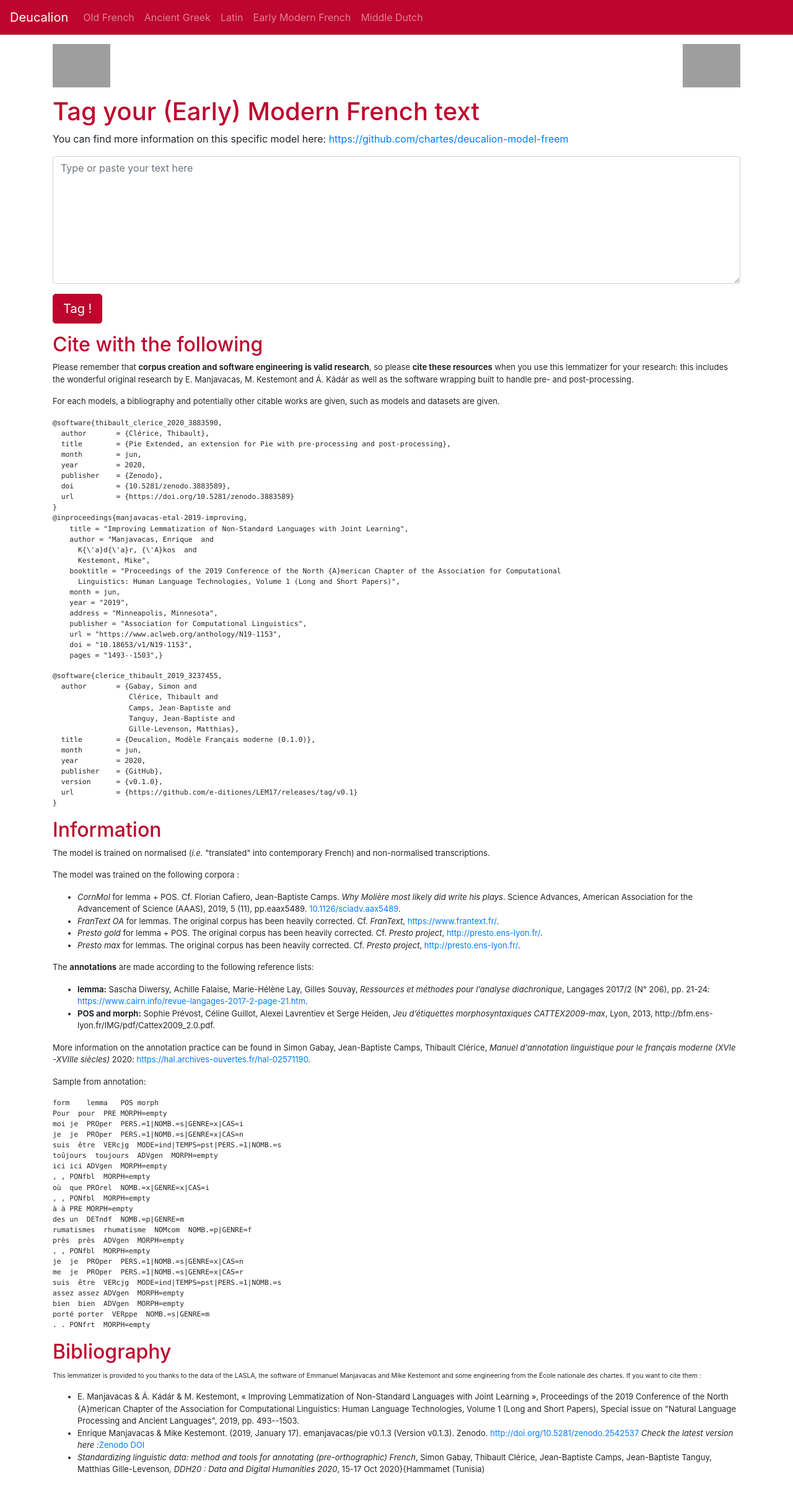
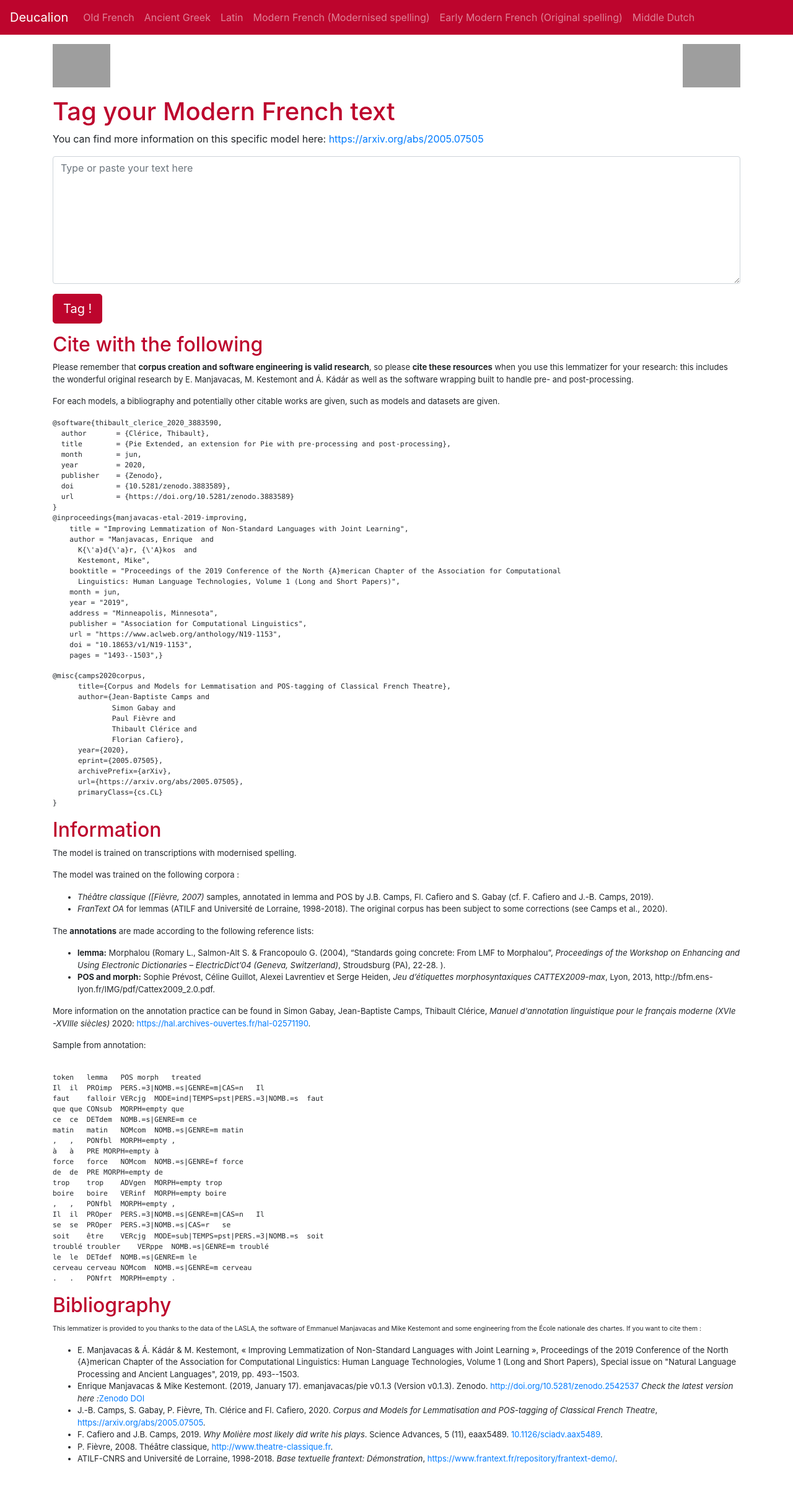
Before and after one commit to chartes/deucalion-chartes, a Flask app: page /freem in a window 1280 px wide. Shown: the whole page at 62% size. After the commit the page ends 2361 px from the top, so only its background shows below. Run offline with Flask 2, Linux system fonts and the light colour scheme; some libraries are stand-ins or nearby versions; grey boxes are pictures that could not be loaded.

Commit message:
added fr

```diff
--- a/app.py
+++ b/app.py
@@ -95,6 +95,10 @@ def fro():
 def grc():
     return render_template("grc.html")
 
+@app.route("/fr")
+def freem():
+    return render_template("fr.html")
+
 @app.route("/freem")
 def freem():
     return render_template("freem.html")
--- a/templates/container.html
+++ b/templates/container.html
@@ -37,7 +37,8 @@
             {{nav_link(".fro", "Old French")}}
             {{nav_link(".grc", "Ancient Greek")}}
             {{nav_link(".latin", "Latin")}}
-            {{nav_link(".freem", "Early Modern French")}}
+            {{nav_link(".fr", "Modern French (Modernised spelling)")}}
+            {{nav_link(".freem", "Early Modern French (Original spelling)")}}
             {{nav_link(".dum", "Middle Dutch")}}
         </ul>
       </div>
--- /dev/null
+++ b/templates/fr.html
@@ -0,0 +1,74 @@
+{% extends "container.html" %}
+{% from "macro.html" import form %}
+
+{%block cite_as %}
+<pre>
+@misc{camps2020corpus,
+      title={Corpus and Models for Lemmatisation and POS-tagging of Classical French Theatre},
+      author={Jean-Baptiste Camps and
+              Simon Gabay and
+              Paul Fièvre and
+              Thibault Clérice and
+              Florian Cafiero},
+      year={2020},
+      eprint={2005.07505},
+      archivePrefix={arXiv},
+      url={https://arxiv.org/abs/2005.07505},
+      primaryClass={cs.CL}
+}
+</pre>
+{% endblock %}
+
+
+{% block details %}
+<h2>Information</h2>
+<p>The model is trained on transcriptions with modernised spelling.</p>
+<p>The model was trained on the following corpora :</p>
+<ul class="incremental">
+  <li><em>Théâtre classique ([Fièvre, 2007)</em> samples, annotated in lemma and POS by J.B. Camps, Fl. Cafiero and S. Gabay (cf. F. Cafiero and J.-B. Camps, 2019).</li>
+  <li><em>FranText OA</em> for lemmas (ATILF and Université de Lorraine, 1998-2018). The original corpus has been subject to some corrections (see Camps et al., 2020).</li>
+</ul>
+<p>The <strong>annotations</strong> are made according to the following reference lists:</p>
+<ul class="incremental">
+  <li><strong>lemma:</strong> Morphalou (Romary L., Salmon-Alt S. & Francopoulo G. (2004), “Standards going concrete: From LMF to Morphalou”, <em>Proceedings of the Workshop on Enhancing and Using Electronic Dictionaries – ElectricDict’04 (Geneva, Switzerland)</em>, Stroudsburg (PA), 22-28. ).</li>
+<li><strong>POS and morph:</strong> Sophie Prévost, Céline Guillot, Alexei Lavrentiev et Serge Heiden, <em>Jeu d’étiquettes morphosyntaxiques CATTEX2009-max</em>, Lyon, 2013, http://bfm.ens-lyon.fr/IMG/pdf/Cattex2009_2.0.pdf.</li>
+</ul>
+<p>More information on the annotation practice can be found in Simon Gabay, Jean-Baptiste Camps, Thibault Clérice, <em>Manuel d'annotation linguistique pour le français moderne (XVIe -XVIIIe siècles)</em> 2020: <a href="https://hal.archives-ouvertes.fr/hal-02571190" class="uri">https://hal.archives-ouvertes.fr/hal-02571190</a>.</p>
+<p>Sample from annotation:</p>
+<pre class="tsv"><code>
+token   lemma   POS morph   treated
+Il  il  PROimp  PERS.=3|NOMB.=s|GENRE=m|CAS=n   Il
+faut    falloir VERcjg  MODE=ind|TEMPS=pst|PERS.=3|NOMB.=s  faut
+que que CONsub  MORPH=empty que
+ce  ce  DETdem  NOMB.=s|GENRE=m ce
+matin   matin   NOMcom  NOMB.=s|GENRE=m matin
+,   ,   PONfbl  MORPH=empty ,
+à   à   PRE MORPH=empty à
+force   force   NOMcom  NOMB.=s|GENRE=f force
+de  de  PRE MORPH=empty de
+trop    trop    ADVgen  MORPH=empty trop
+boire   boire   VERinf  MORPH=empty boire
+,   ,   PONfbl  MORPH=empty ,
+Il  il  PROper  PERS.=3|NOMB.=s|GENRE=m|CAS=n   Il
+se  se  PROper  PERS.=3|NOMB.=s|CAS=r   se
+soit    être    VERcjg  MODE=sub|TEMPS=pst|PERS.=3|NOMB.=s  soit
+troublé troubler    VERppe  NOMB.=s|GENRE=m troublé
+le  le  DETdef  NOMB.=s|GENRE=m le
+cerveau cerveau NOMcom  NOMB.=s|GENRE=m cerveau
+.   .   PONfrt  MORPH=empty .
+</code></pre>
+{% endblock %}
+
+
+{%block bibliography %}
+<li>J.-B. Camps, S. Gabay, P. Fièvre, Th. Clérice and Fl. Cafiero, 2020. <em>Corpus and Models for Lemmatisation and POS-tagging of Classical French Theatre</em>, <a href="https://arxiv.org/abs/2005.07505">https://arxiv.org/abs/2005.07505</a>.</li>
+<li>F. Cafiero and J.B. Camps, 2019. <em>Why Molière most likely did write his plays</em>. Science Advances, 5 (11), eaax5489. <a href="https://advances.sciencemag.org/content/5/11/eaax5489" class="uri">10.1126/sciadv.aax5489</a>.</li>
+<li>P. Fièvre, 2008. Théâtre classique, <a href="http://www.theatre-classique.fr">http://www.theatre-classique.fr</a>.</li>
+<li>ATILF-CNRS and Université de Lorraine, 1998-2018. <em>Base textuelle frantext: Démonstration</em>, <a href="https://www.frantext.fr/repository/frantext-demo/">https://www.frantext.fr/repository/frantext-demo/</a>.</li>
+{% endblock %}
+
+
+
+{% block form %}
+{{form("freem-api.main", "Tag your Modern French text", "https://arxiv.org/abs/2005.07505")}}
+{% endblock %}
```
